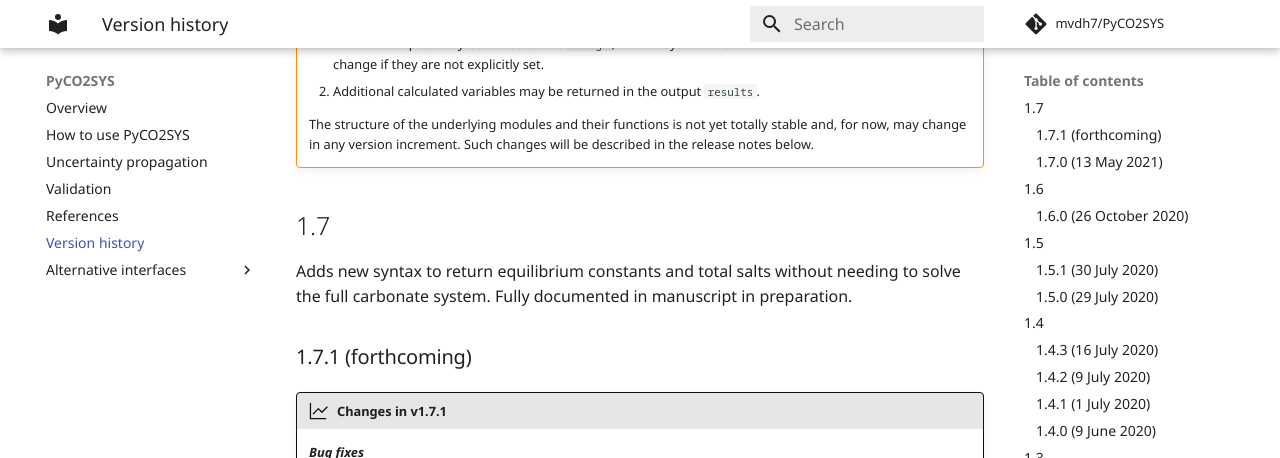
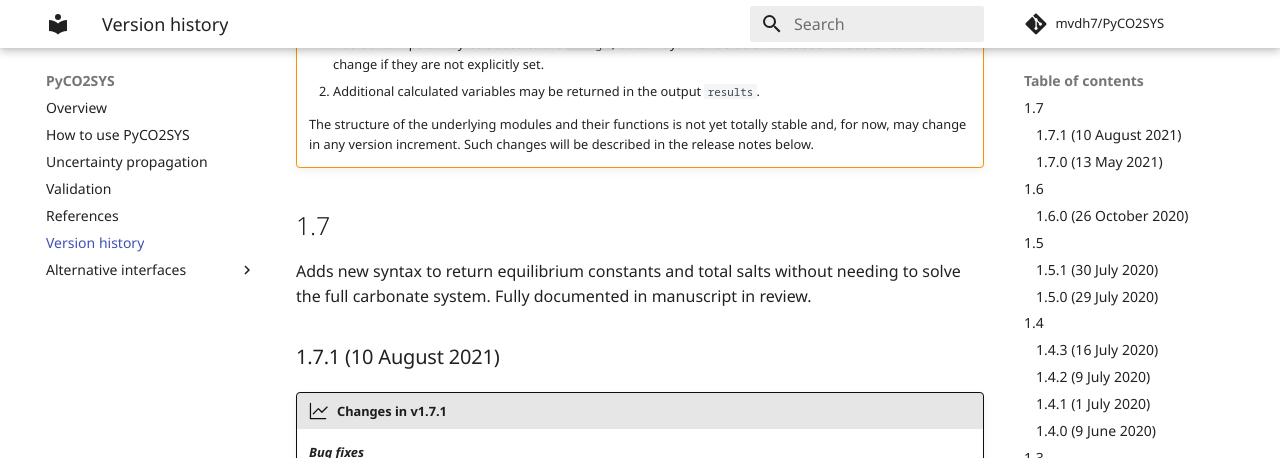
Before and after one commit to mvdh7/PyCO2SYS, an MkDocs documentation site: the page built from docs/versions.md, in a window 1280 px wide and 900 px high, scrolled down 698 px. Shown: the top 458 px of the window. Built offline with MkDocs 1.6.1 and Material for MkDocs 9.7.7, drawn with Linux system fonts in a browser that asks for light colours; formulas are drawn with MathJax 3; comment, search, counter and statistics services are not loaded.

Commit message:
Ready for release v1.7.1

```diff
--- a/docs/versions.md
+++ b/docs/versions.md
@@ -29,9 +29,9 @@
 
 ## 1.7
 
-Adds new syntax to return equilibrium constants and total salts without needing to solve the full carbonate system.  Fully documented in manuscript in preparation.
+Adds new syntax to return equilibrium constants and total salts without needing to solve the full carbonate system.  Fully documented in manuscript in review.
 
-### 1.7.1 (forthcoming)
+### 1.7.1 (10 August 2021)
 
 !!! new-version "Changes in v1.7.1"
 
```
